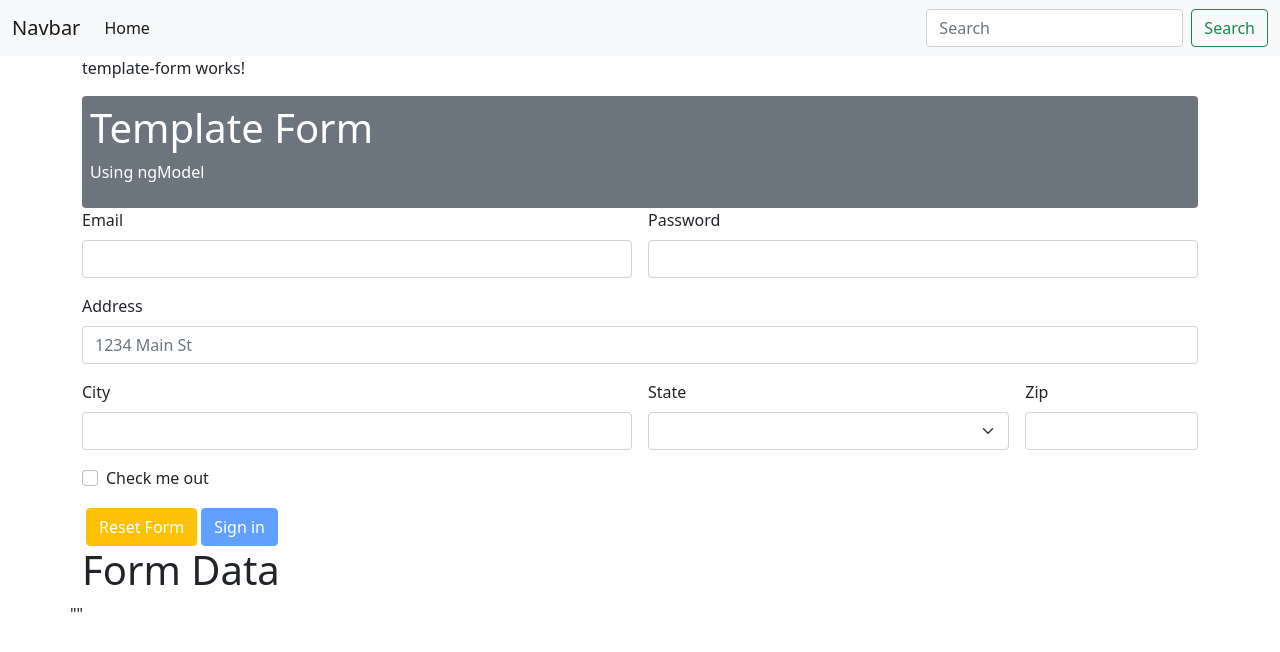
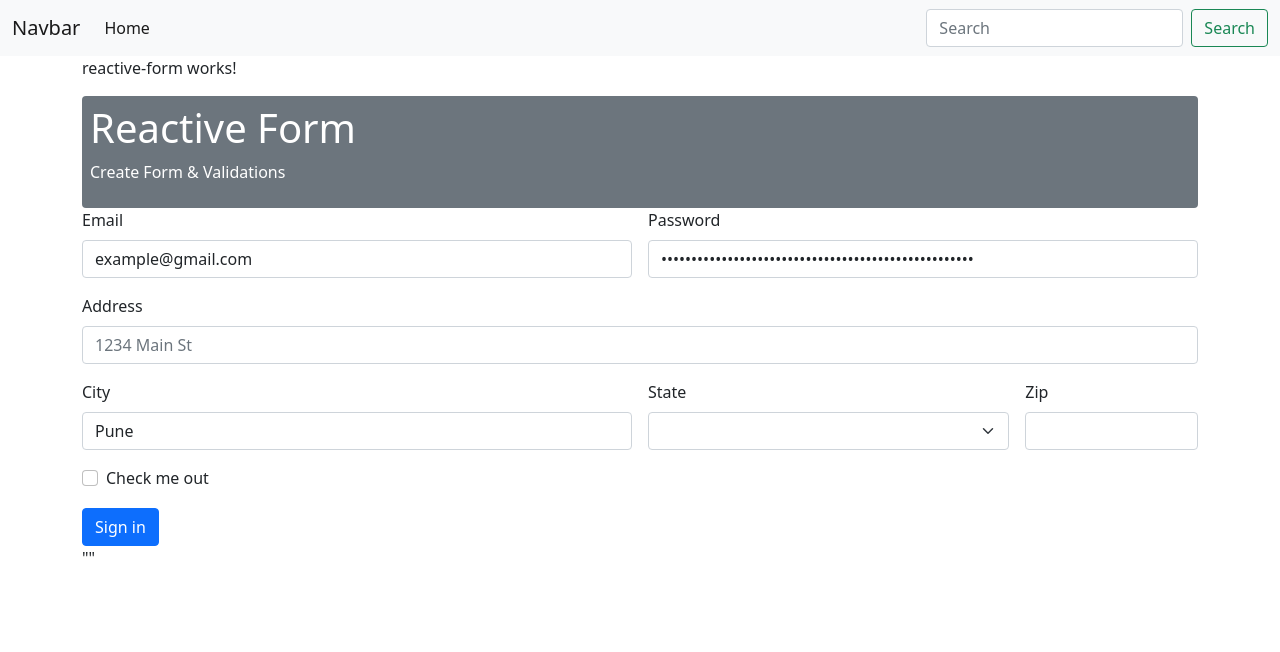
Before and after one commit to RushikeshTekale66/Important-Concept-of-Angular, an Angular app: page /form in a window 1280 px wide. Shown: the top 652 px of the page. Built offline with nearby package versions, Linux system fonts and the light colour scheme.

Commit message:
Reactive Form

```diff
--- a/src/app/app.routes.ts
+++ b/src/app/app.routes.ts
@@ -1,11 +1,11 @@
 import { Routes } from '@angular/router';
-import { TemplateFormComponent } from './template-form/template-form.component';
+import { ReactiveFormComponent } from './reactive-form/reactive-form.component';
 
 
 export const routes: Routes = [
     {
         path:'form',
-        component:TemplateFormComponent
+        component: ReactiveFormComponent
     },
     {
         path:'*',
--- /dev/null
+++ b/src/app/reactive-form/reactive-form.component.html
@@ -0,0 +1,64 @@
+<p>reactive-form works!</p>
+
+<div class="mt-2 p-2 bg-secondary text-white rounded">
+    <h1>Reactive Form</h1>
+    <p>Create Form & Validations</p>
+</div>
+
+<form class="row g-3" [formGroup]="studentForm">
+    <div class="col-md-6">
+      <label for="inputEmail4" class="form-label">Email</label>
+      <input type="email" formControlName = 'email' class="form-control" id="inputEmail4">
+      <div class="text-danger">
+        @if(studentForm.controls['email'].errors?.['email']){
+            <span>Required</span>
+        }
+        @else if(studentForm.controls['email'].errors?.['minLength']){
+            <span>Min 3 char required</span>
+        }
+      </div>
+    </div>
+    <div class="col-md-6">
+      <label for="inputPassword4" class="form-label">Password</label>
+      <input type="password" formControlName = 'password' class="form-control" id="inputPassword4">
+        <div class="text-danger">
+            @if(studentForm.controls['password'].errors?.['required']){
+                <span>Required</span>
+            }
+        </div>
+    </div>
+    <div class="col-12">
+      <label for="inputAddress" class="form-label">Address</label>
+      <input type="text" formControlName = 'address' class="form-control" id="inputAddress" placeholder="1234 Main St">
+    </div>
+    <div class="col-md-6">
+      <label for="inputCity" class="form-label">City</label>
+      <input type="text" formControlName = 'city' class="form-control" id="inputCity">
+    </div>
+    <div class="col-md-4">
+      <label for="inputState" class="form-label">State</label>
+      <select id="inputState" formControlName="state" class="form-select">
+        <option selected>Choose...</option>
+        <option>Maharashtra</option>
+        <option>Gao</option>
+        <option>Gujrat</option>
+      </select>
+    </div>
+    <div class="col-md-2">
+      <label for="inputZip" class="form-label">Zip</label>
+      <input type="text" formControlName = 'zip' class="form-control" id="inputZip">
+    </div>
+    <div class="col-12">
+      <div class="form-check">
+        <input class="form-check-input" formControlName="isAcceptTerms" type="checkbox" id="gridCheck">
+        <label class="form-check-label" for="gridCheck">
+          Check me out
+        </label>
+      </div>
+    </div>
+    <div class="col-12">
+      <button type="submit" class="btn btn-primary" [disabled]="studentForm.invalid" (click)="onSave()" >Sign in</button>
+    </div>
+  </form>
+
+  <div>{{ formValue | json}}</div>
--- /dev/null
+++ b/src/app/reactive-form/reactive-form.component.ts
@@ -0,0 +1,27 @@
+import { JsonPipe } from '@angular/common';
+import { Component } from '@angular/core';
+import { FormControl, FormGroup, ReactiveFormsModule, Validators} from '@angular/forms';
+
+@Component({
+  selector: 'app-reactive-form',
+  imports: [ReactiveFormsModule, JsonPipe],
+  templateUrl: './reactive-form.component.html',
+  styleUrl: './reactive-form.component.css'
+})
+export class ReactiveFormComponent {
+  studentForm : FormGroup = new FormGroup({
+    email : new FormControl('example@gmail.com', [ Validators.email, Validators.minLength(3)]),
+    password : new FormControl([Validators.required]),
+    address : new FormControl(""),
+    city : new FormControl('Pune'),
+    state : new FormControl(),
+    zip : new FormControl(),
+    isAcceptTerms : new FormControl()
+  })
+
+  formValue :any = '';
+
+  onSave(){
+    this.formValue = this.studentForm.value;
+  }
+}
--- a/src/app/template-form/template-form.component.html
+++ /dev/null
@@ -1,65 +0,0 @@
-<p>template-form works!</p>
-
-<div class="mt-2 p-2 bg-secondary text-white rounded">
-    <h1>Template Form</h1>
-    <p>Using ngModel</p>
-</div>
-
-<form class="row g-3" #form="ngForm">
-    <div class="col-md-6">
-      <label for="inputEmail4" class="form-label" >Email</label>
-      <input type="email" #fName="ngModel" name ='email' [(ngModel)]="studentObj.email" class="form-control" id="inputEmail4" required minlength="3">
-      <!-- Form validation by frontend -->
-      <div class="text-danger">
-        @if((fName.touched || fName.dirty) && fName.errors?.['required']){
-            <span>Required</span>
-        }
-        @else if((fName.touched || fName.dirty) && fName.errors?.['minlength']){
-            <span>Min 3 character required</span>
-        }
-      </div>
-    </div>
-    <div class="col-md-6">
-      <label for="inputPassword4" class="form-label" >Password</label>
-      <input type="password" name="password" [(ngModel)]="studentObj.password" class="form-control" id="inputPassword4">
-    </div>
-    <div class="col-12">
-      <label for="inputAddress" class="form-label">Address</label>
-      <input type="text" name="address" [(ngModel)]="studentObj.address" class="form-control" id="inputAddress" placeholder="1234 Main St">
-    </div>
-    <div class="col-md-6">
-      <label for="inputCity" class="form-label">City</label>
-      <input type="text" name="city" [(ngModel)]="studentObj.city" class="form-control" id="inputCity">
-    </div>
-    <div class="col-md-4">
-      <label for="inputState" class="form-label">State</label>
-      <select id="inputState" name="state" [(ngModel)]="studentObj.city" class="form-select">
-        <option selected>Choose...</option>
-        <option>Maharashtra</option>
-        <option>Gao</option>
-        <option>Panjab</option>
-        <option>Rajstan</option>
-      </select>
-    </div>
-    <div class="col-md-2">
-      <label for="inputZip" class="form-label">Zip</label>
-      <input type="text" name="zip" [(ngModel)]="studentObj.zip" class="form-control" id="inputZip">
-    </div>
-    <div class="col-12">
-      <div class="form-check">
-        <input class="form-check-input" type="checkbox" name="isAcceptTerms" [(ngModel)]="studentObj.isAcceptTerms" id="gridCheck">
-        <label class="form-check-label" for="gridCheck">
-          Check me out
-        </label>
-      </div>
-    </div>
-    <div class="col-12">
-        <button class="btn btn-warning mx-1 text-white" (click)="resetForm()">Reset Form</button>
-      <button type="submit" (click)="onSubmit()" class="btn btn-primary" [disabled]="form.invalid">Sign in</button>
-    </div>
-  </form>
-
-  <h1>Form Data</h1>
-  <div class="row">
-    {{formValue | json}}
-  </div>
--- a/src/app/template-form/template-form.component.ts
+++ /dev/null
@@ -1,39 +0,0 @@
-import { JsonPipe } from '@angular/common';
-import { Component } from '@angular/core';
-import {FormsModule} from '@angular/forms';
-
-@Component({
-  selector: 'app-template-form',
-  imports: [FormsModule, JsonPipe],
-  templateUrl: './template-form.component.html',
-  styleUrl: './template-form.component.css'
-})
-export class TemplateFormComponent {
-  studentObj : any = {
-    email : '',
-    password : '',
-    address:'',
-    city:'',
-    state:'',
-    zip:'',
-    isAcceptTerms:false
-  }
-
-  formValue : any = '';
-
-  onSubmit(){
-    this.formValue = this.studentObj;
-  }
-
-  resetForm(){
-    this.studentObj = {
-      email : '',
-      password : '',
-      address:'',
-      city:'',
-      state:'',
-      zip:'',
-      isAcceptTerms:false
-    }
-  }
-}
```
Also changed, not shown: src/app/reactive-form/reactive-form.component.css (added), 1 other file (tests, documents, lock files or other folders).
